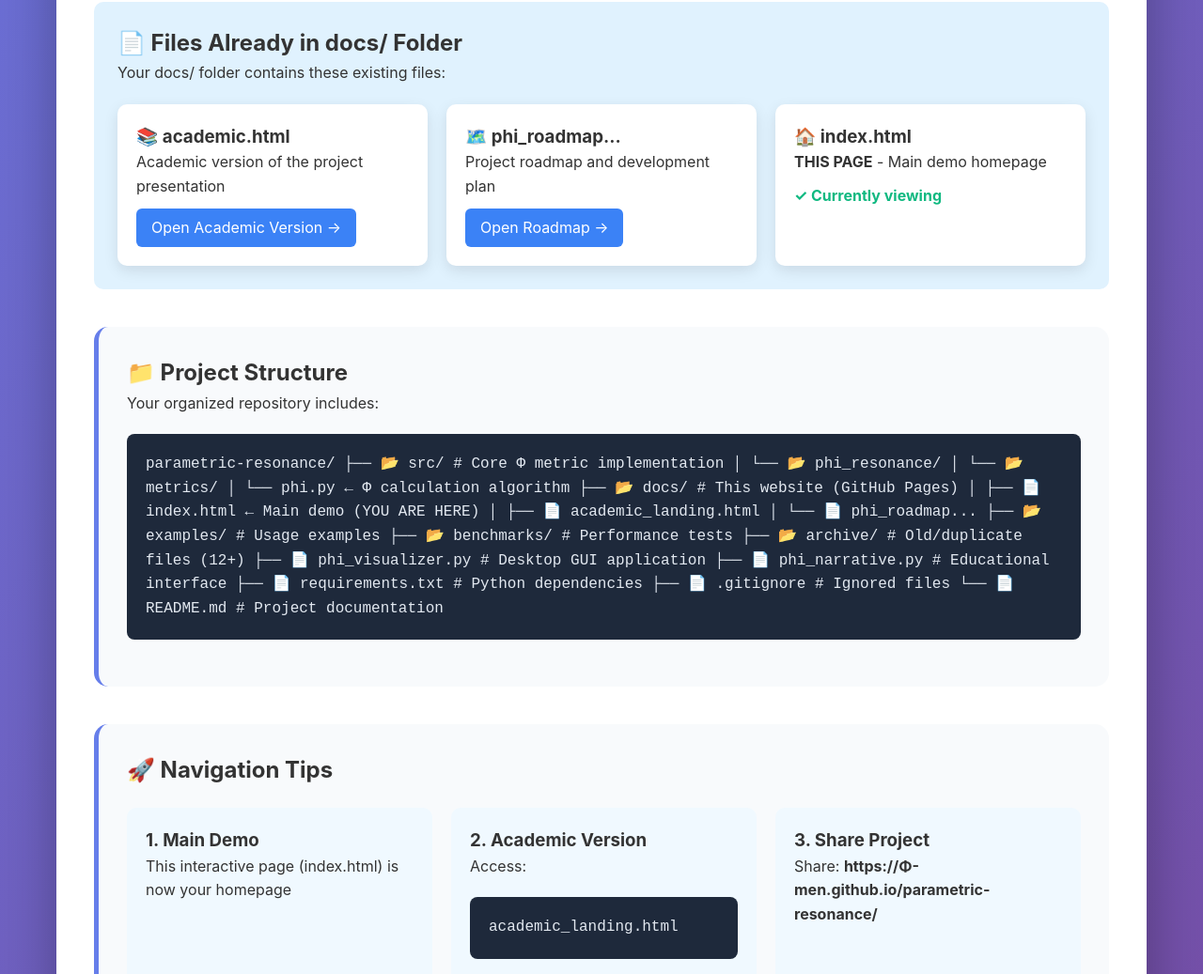
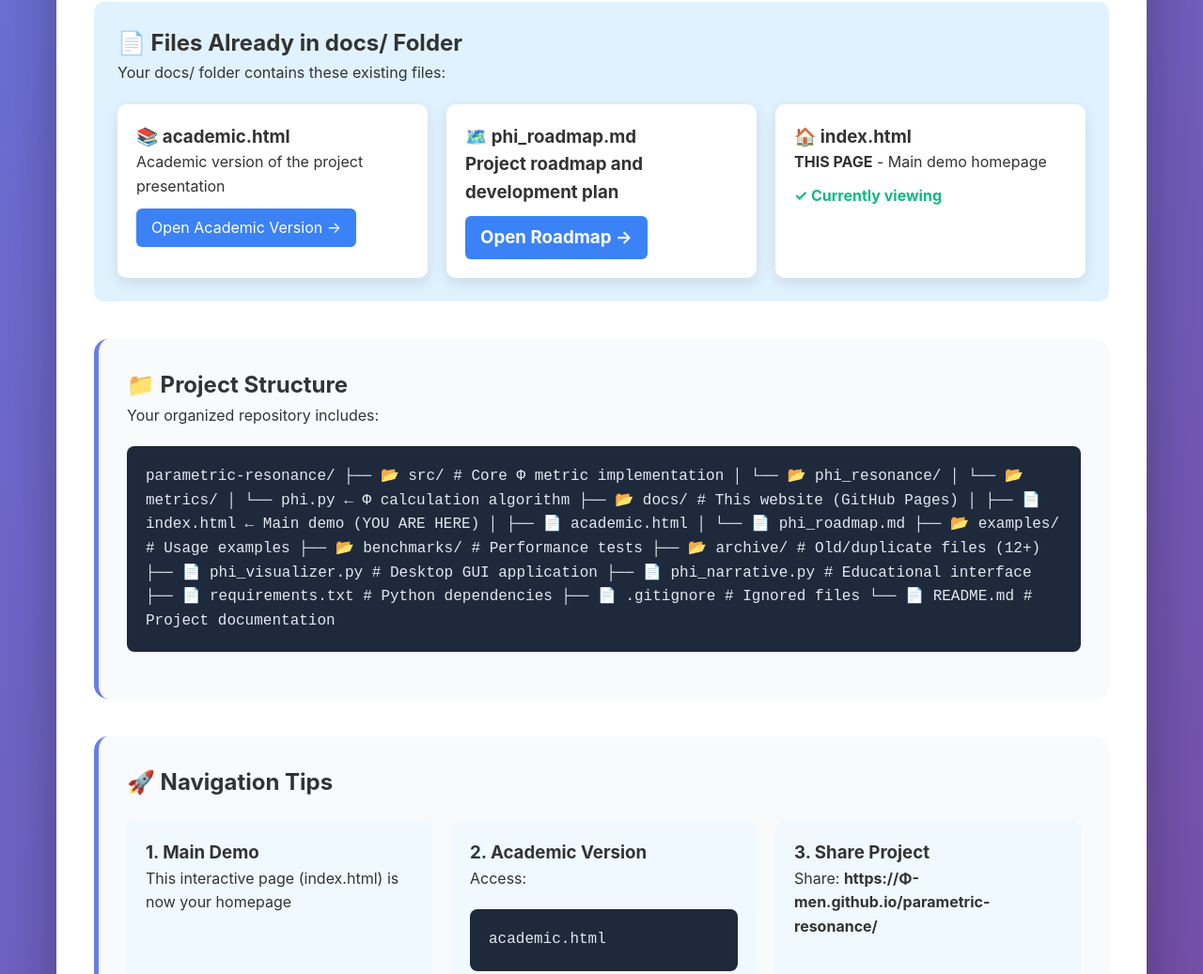
Before and after one commit to THEJEWISHSTATE/parametric-resonance, a plain HTML site: page index.html in a window 1280 px wide. Shown: the part 1240-2277 px from the top of the page at 94% size. Drawn offline with Linux system fonts and the light colour scheme.

Commit message:
FIX: Correct academic and roadmap links, create phi_roadmap.md

```diff
--- a/index.html
+++ b/index.html
@@ -198,7 +198,7 @@
 
             <div class="nav-links">
                 <a href="#demo" class="nav-button">🎮 Interactive Demo</a>
-                <a href="academic_landing.html" class="nav-button">📚 Academic Version</a>
+                <a href="academic.html" class="nav-button">📚 Academic Version</a>
                 <a href="#structure" class="nav-button">📁 Project Structure</a>
                 <a href="#files" class="nav-button">📄 Existing Files</a>
             </div>
@@ -250,15 +250,15 @@
                     <div class="file-card">
                         <h3>📚 academic.html</h3>
                         <p>Academic version of the project presentation</p>
-                        <a href="academic_landing.html" style="display: inline-block; margin-top: 10px; background: #3b82f6; color: white; padding: 8px 16px; border-radius: 6px; text-decoration: none;">
+                        <a href="academic.html" style="display: inline-block; margin-top: 10px; background: #3b82f6; color: white; padding: 8px 16px; border-radius: 6px; text-decoration: none;">
                             Open Academic Version →
                         </a>
                     </div>
 
                     <div class="file-card">
-                        <h3>🗺️ phi_roadmap...</h3>
+                        <h3>🗺️ phi_roadmap.md
                         <p>Project roadmap and development plan</p>
-                        <a href="phi_roadmap..." style="display: inline-block; margin-top: 10px; background: #3b82f6; color: white; padding: 8px 16px; border-radius: 6px; text-decoration: none;">
+                        <a href="phi_roadmap.md" style="display: inline-block; margin-top: 10px; background: #3b82f6; color: white; padding: 8px 16px; border-radius: 6px; text-decoration: none;">
                             Open Roadmap →
                         </a>
                     </div>
@@ -284,8 +284,8 @@ parametric-resonance/
 │           └── phi.py   ← Φ calculation algorithm
 ├── 📂 docs/             # This website (GitHub Pages)
 │   ├── 📄 index.html    ← Main demo (YOU ARE HERE)
-│   ├── 📄 academic_landing.html
-│   └── 📄 phi_roadmap...
+│   ├── 📄 academic.html
+│   └── 📄 phi_roadmap.md
 ├── 📂 examples/         # Usage examples
 ├── 📂 benchmarks/       # Performance tests
 ├── 📂 archive/          # Old/duplicate files (12+)
@@ -306,7 +306,7 @@ parametric-resonance/
                     </div>
                     <div style="padding: 20px; background: #f0f9ff; border-radius: 10px;">
                         <h3>2. Academic Version</h3>
-                        <p>Access: <code>academic_landing.html</code> for research content</p>
+                        <p>Access: <code>academic.html</code> for research content</p>
                     </div>
                     <div style="padding: 20px; background: #f0f9ff; border-radius: 10px;">
                         <h3>3. Share Project</h3>
@@ -321,8 +321,8 @@ parametric-resonance/
             <p>Repository: <a href="https://github.com/Φ-men/parametric-resonance" style="color: white; text-decoration: underline;">github.com/Φ-men/parametric-resonance</a></p>
             <div style="margin-top: 20px;">
                 <a href="index.html" style="color: white; margin: 0 10px;">🏠 Home</a> •
-                <a href="academic_landing.html" style="color: white; margin: 0 10px;">📚 Academic</a> •
-                <a href="phi_roadmap..." style="color: white; margin: 0 10px;">🗺️ Roadmap</a>
+                <a href="academic.html" style="color: white; margin: 0 10px;">📚 Academic</a> •
+                <a href="phi_roadmap.md" style="color: white; margin: 0 10px;">🗺️ Roadmap</a>
             </div>
         </footer>
     </div>
```
Also changed, not shown: 1 other file.
